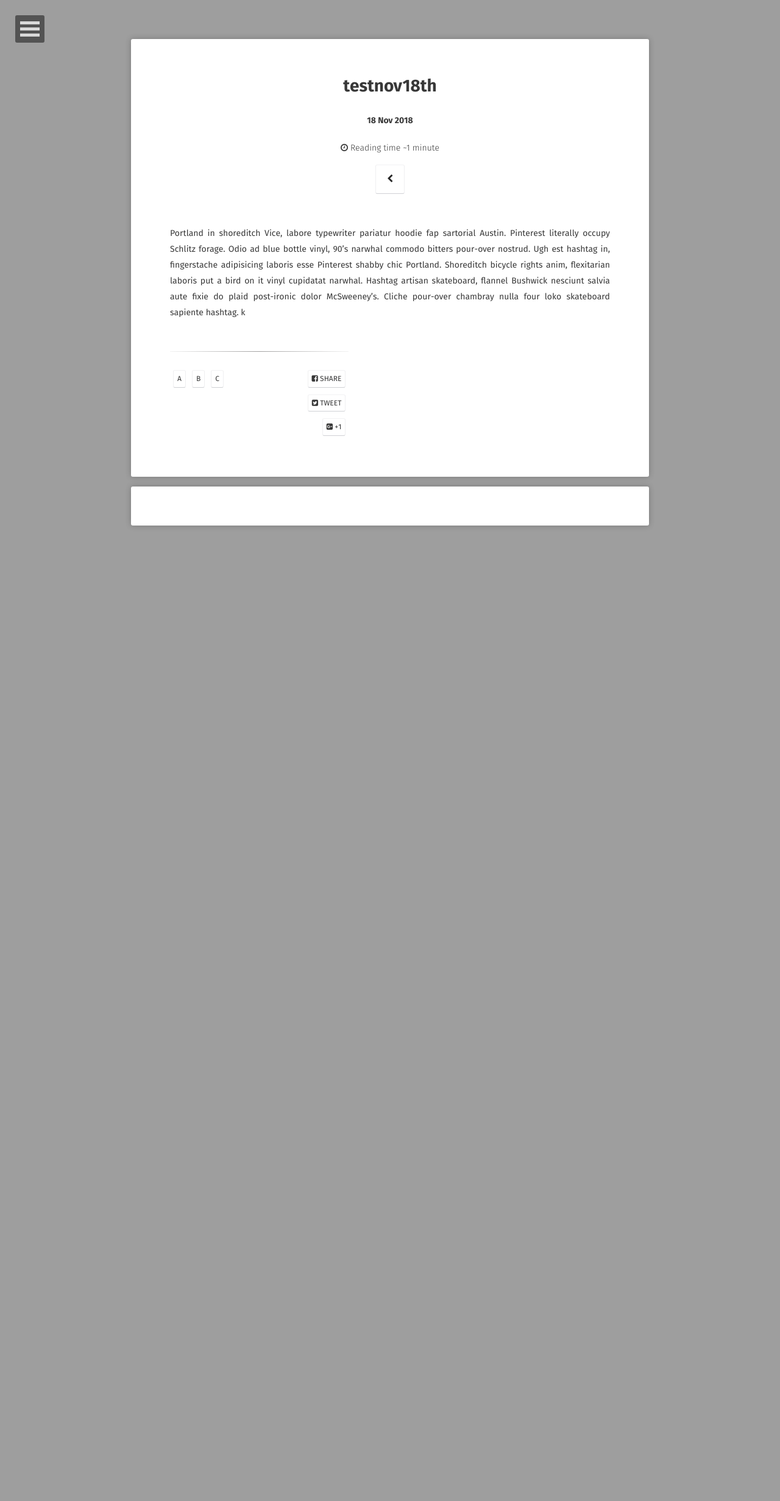
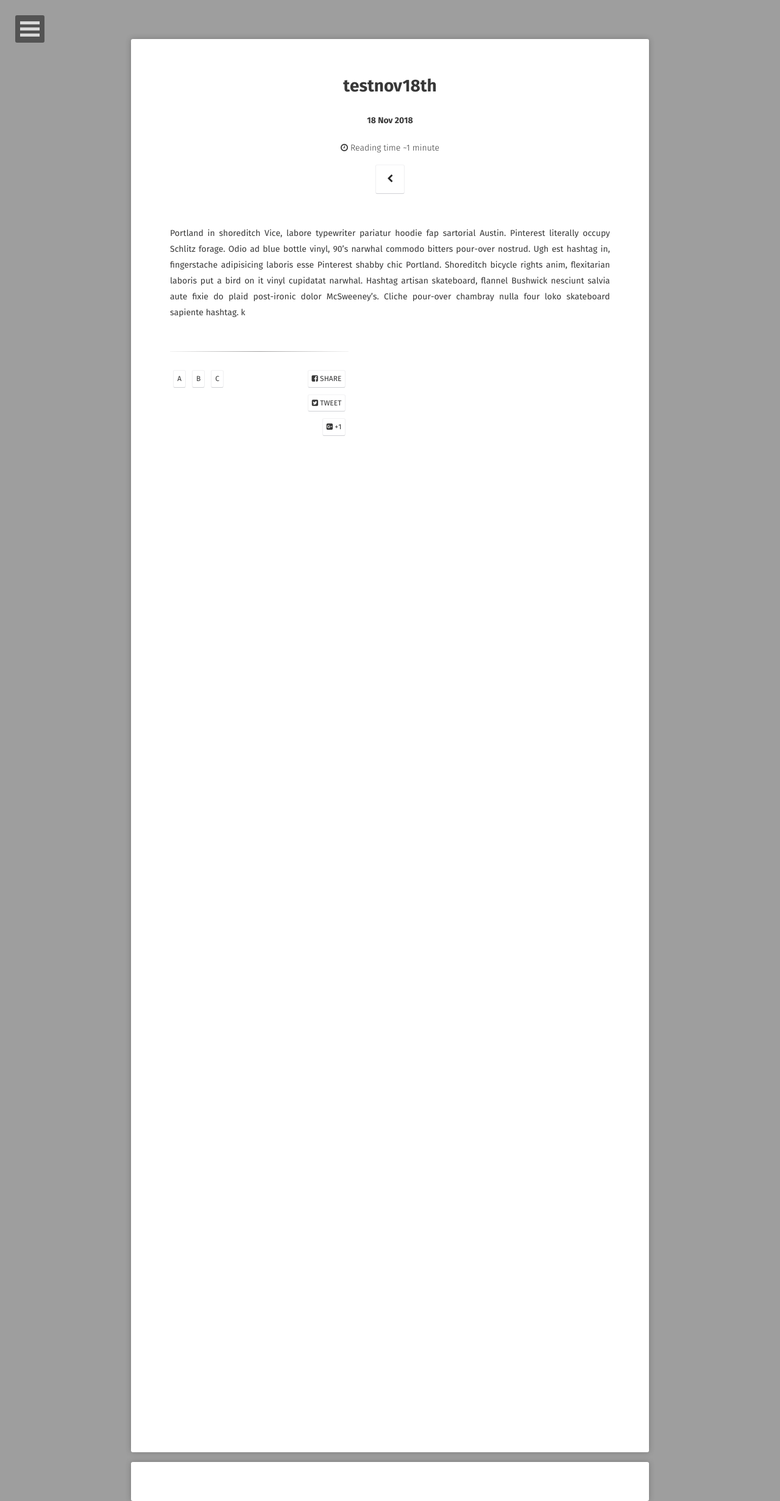
Before and after one commit to incheony/incheony.github.io, a Jekyll site: the page built from _posts/2018-11-18-test2.md, in a window 1280 px wide. Shown: the whole page at 61% size. Built offline with Jekyll 4.4.1, drawn with Linux system fonts in a browser that asks for light colours; some web fonts are replaced; comment, search, counter and statistics services are not loaded; before the commit the page ends 964 px from its top, so only the background shows below that.

Commit message:
Update site.scss

```diff
--- a/_sass/site.scss
+++ b/_sass/site.scss
@@ -186,7 +186,12 @@
 	}
 }
 header .entry-meta {
-	display: inline-block; // hide header meta on small screens
+	 display: inline-block; // hide header meta on small screens
+     margin-bottom: 100rem;
+	 @media #{$small} {
+		width: 100%;
+	    box-shadow: none;
+	}
 }
 .entry-title a {
     text-decoration: none;
```
